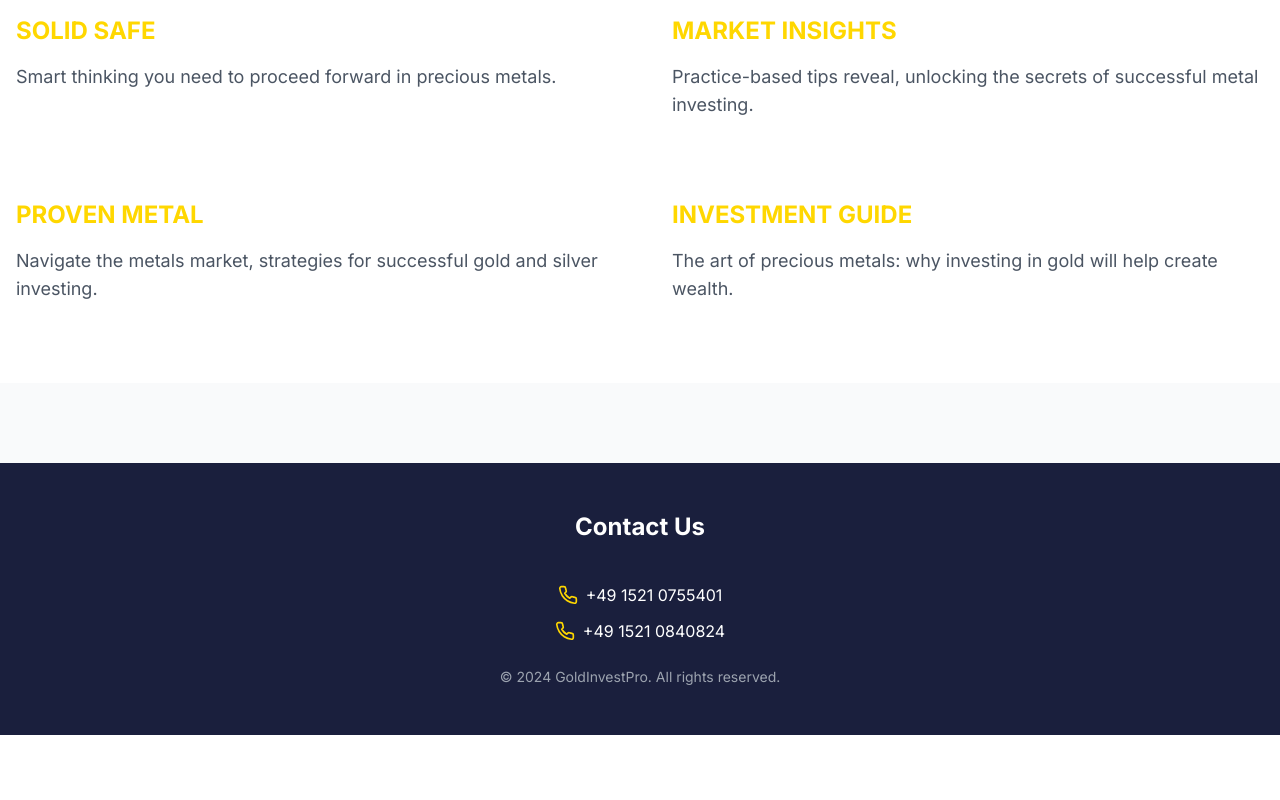
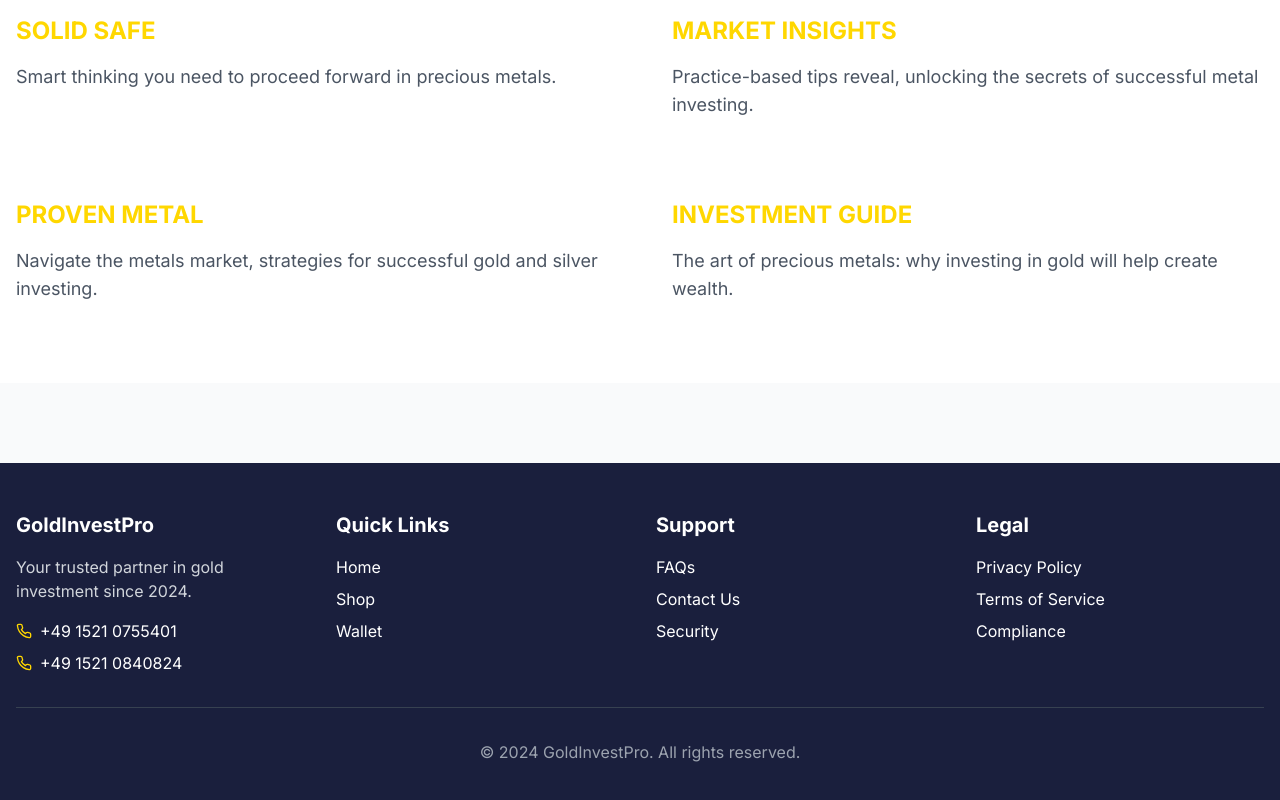
Before and after one commit to goldinvestpro/golden-wealth-harvest-35, a React (Vite) app: page / in a window 1280 px wide. Shown: the part 2825-3625 px from the top of the page. Before the commit the page ends 3560 px from the top, so only its background shows below. Built offline with nearby package versions, Linux system fonts and the light colour scheme.

Commit message:
Improve footer design and content
Updated the footer component to enhance its design and content, ensuring better user engagement and accessibility.
[skip gpt_engineer]

```diff
--- a/src/components/Footer.tsx
+++ b/src/components/Footer.tsx
@@ -1,28 +1,83 @@
 import { Phone } from "lucide-react";
+import { Link } from "react-router-dom";
 
 export const Footer = () => {
   return (
     <footer className="bg-navy-500 text-white py-12 mt-20">
       <div className="container mx-auto px-4">
-        <div className="flex flex-col items-center space-y-6">
-          <h3 className="text-2xl font-bold mb-4">Contact Us</h3>
-          <div className="flex flex-col items-center space-y-3">
+        <div className="grid grid-cols-1 md:grid-cols-4 gap-8 mb-8">
+          {/* Company Info */}
+          <div className="space-y-4">
+            <h3 className="text-xl font-bold">GoldInvestPro</h3>
+            <p className="text-gray-300">Your trusted partner in gold investment since 2024.</p>
+            <div className="space-y-2">
               <div className="flex items-center gap-2">
-              <Phone className="h-5 w-5 text-gold-300" />
+                <Phone className="h-4 w-4 text-gold-300" />
                 <a href="tel:+4915210755401" className="hover:text-gold-300 transition-colors">
                   +49 1521 0755401
                 </a>
               </div>
               <div className="flex items-center gap-2">
-              <Phone className="h-5 w-5 text-gold-300" />
+                <Phone className="h-4 w-4 text-gold-300" />
                 <a href="tel:+4915210840824" className="hover:text-gold-300 transition-colors">
                   +49 1521 0840824
                 </a>
               </div>
             </div>
-          <div className="mt-8 text-sm text-gray-400">
+          </div>
+
+          {/* Quick Links */}
+          <div className="space-y-4">
+            <h3 className="text-xl font-bold">Quick Links</h3>
+            <ul className="space-y-2">
+              <li>
+                <Link to="/" className="hover:text-gold-300 transition-colors">Home</Link>
+              </li>
+              <li>
+                <Link to="/shop" className="hover:text-gold-300 transition-colors">Shop</Link>
+              </li>
+              <li>
+                <Link to="/wallet" className="hover:text-gold-300 transition-colors">Wallet</Link>
+              </li>
+            </ul>
+          </div>
+
+          {/* Support */}
+          <div className="space-y-4">
+            <h3 className="text-xl font-bold">Support</h3>
+            <ul className="space-y-2">
+              <li>
+                <Link to="/faqs" className="hover:text-gold-300 transition-colors">FAQs</Link>
+              </li>
+              <li>
+                <Link to="/contact" className="hover:text-gold-300 transition-colors">Contact Us</Link>
+              </li>
+              <li>
+                <Link to="/security" className="hover:text-gold-300 transition-colors">Security</Link>
+              </li>
+            </ul>
+          </div>
+
+          {/* Legal */}
+          <div className="space-y-4">
+            <h3 className="text-xl font-bold">Legal</h3>
+            <ul className="space-y-2">
+              <li>
+                <Link to="/privacy" className="hover:text-gold-300 transition-colors">Privacy Policy</Link>
+              </li>
+              <li>
+                <Link to="/terms" className="hover:text-gold-300 transition-colors">Terms of Service</Link>
+              </li>
+              <li>
+                <Link to="/compliance" className="hover:text-gold-300 transition-colors">Compliance</Link>
+              </li>
+            </ul>
+          </div>
+        </div>
+
+        {/* Copyright */}
+        <div className="border-t border-gray-700 pt-8 text-center text-gray-400">
           © {new Date().getFullYear()} GoldInvestPro. All rights reserved.
-          </div>
         </div>
       </div>
     </footer>
```
Lines whose indentation alone changed are shown as unchanged.
